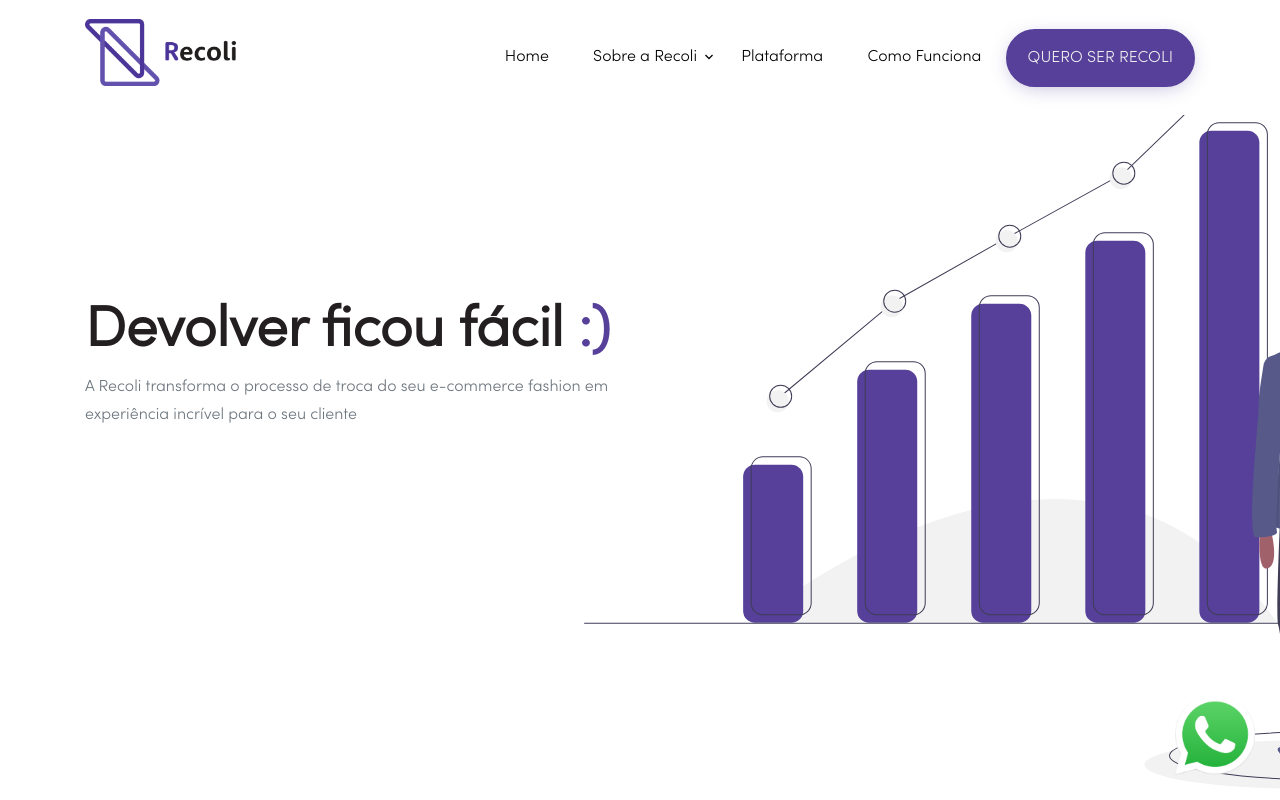
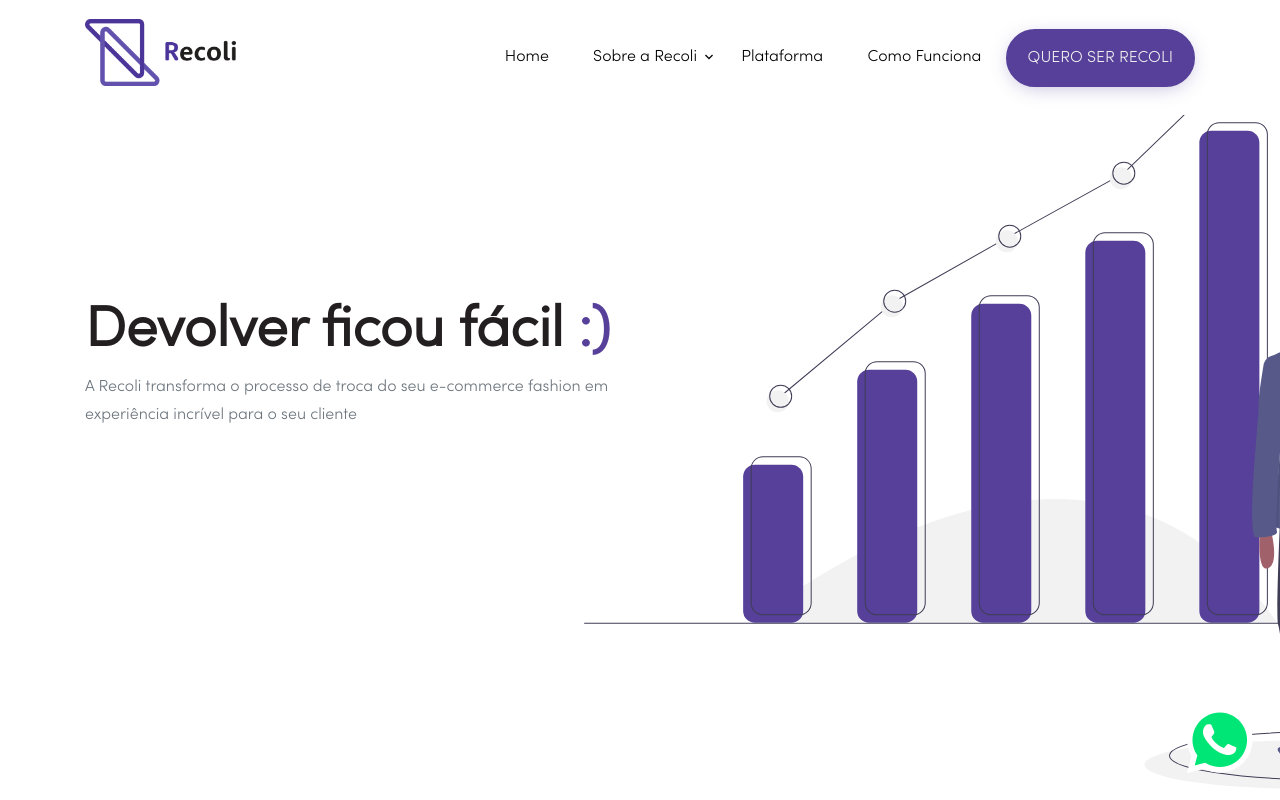
Before and after one commit to raafvargas/quero-dividendo-institutional, a plain HTML site: page index.html in a window 1280 px wide. Shown: the top 800 px of the page. Drawn offline with Linux system fonts and the light colour scheme; files whose address does not match are found by name.

Commit message:
adding whatsapp svg

```diff
--- a/index.html
+++ b/index.html
@@ -71,7 +71,8 @@
 
 <body data-spy="scroll" data-target=".site-navbar-target" data-offset="300">
 
-    <a href="https://api.whatsapp.com/send?phone=5511941288402" target="_blank"><img src="images/whatsapp-logo.png" style="height:80px; position:fixed; bottom: 25px; right: 25px; z-index:99999;" data-selector="img"></a>
+    <a href="https://api.whatsapp.com/send?phone=5511941288402" target="_blank"><img src="images/whatsapp.svg"
+            style="height:70px; position:fixed; bottom: 25px; right: 25px; z-index:99999;" data-selector="img"></a>
 
     <div id="overlayer"></div>
     <div class="loader">
```
Also changed, not shown: images/whatsapp.svg (added).
